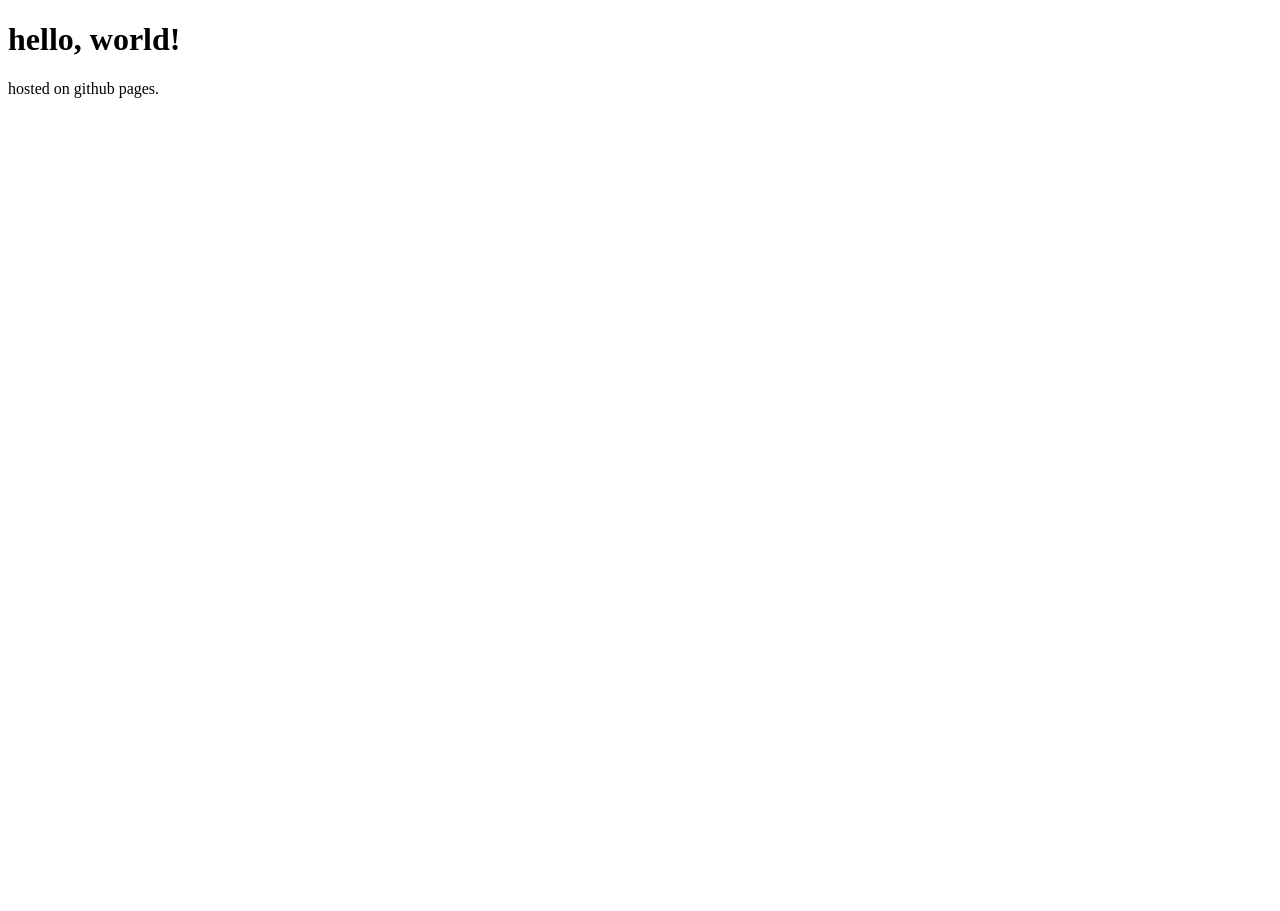
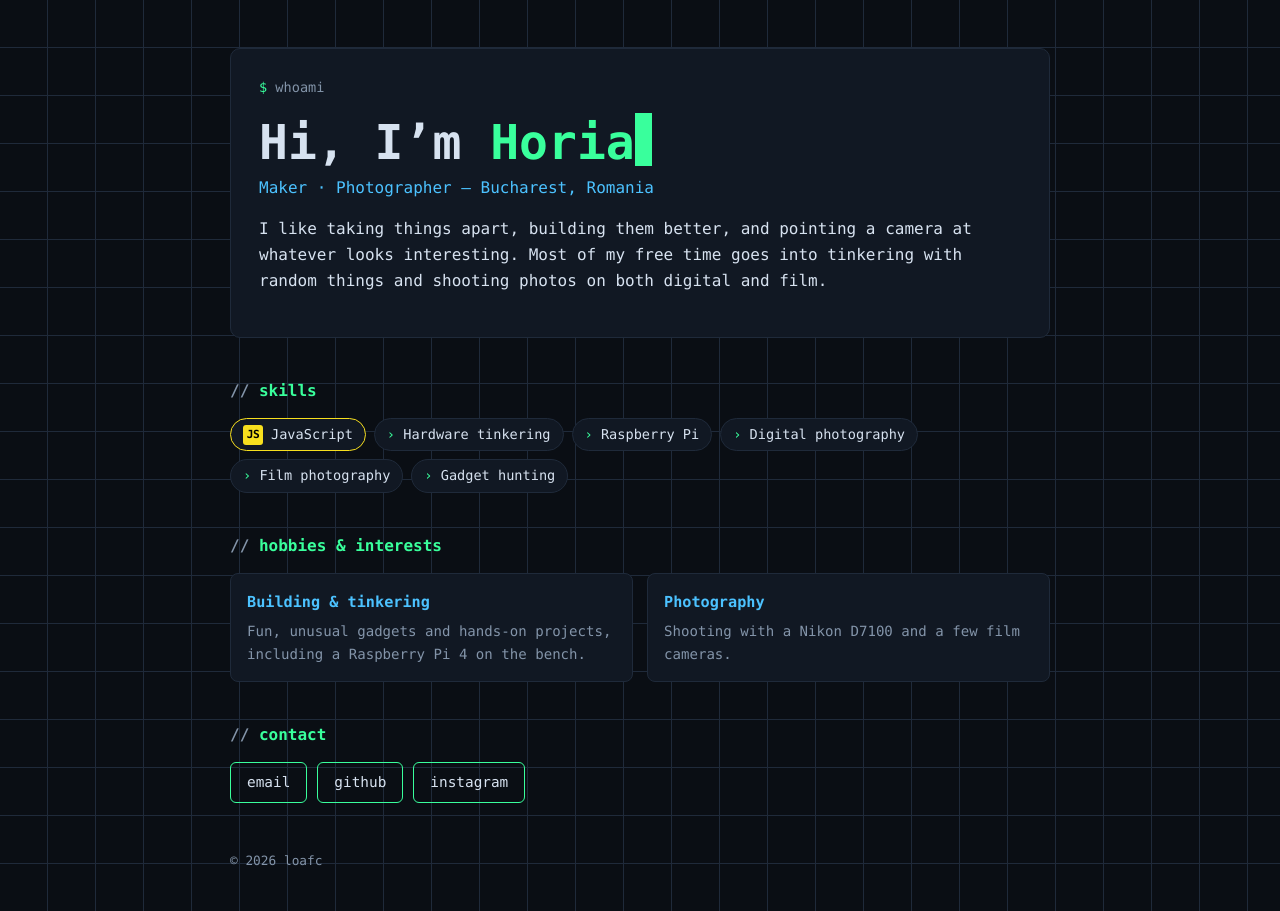
Before and after one commit to loafcc/website, a plain HTML site: page index.html in a window 1280 px wide. Shown: the top 911 px of the page. Before the commit the page ends 800 px from the top, so only its background shows below. Drawn offline with Linux system fonts and the light colour scheme.

Commit message:
Enhance index.html with meta tags and styles
Updated HTML structure, added meta tags, and improved styling.

```diff
--- a/index.html
+++ b/index.html
@@ -1,10 +1,72 @@
 <!DOCTYPE html>
-<html>
+<html lang="en">
 <head>
-    <title>my website</title>
+<meta charset="utf-8">
+<meta name="viewport" content="width=device-width, initial-scale=1, viewport-fit=cover">
+<title>About Me — Maker &amp; Photographer</title>
+<style>
+:root{--bg:#0a0e14;--panel:#111823;--line:#1f2a3a;--text:#d7e2f0;--muted:#8394a9;--accent:#39ff9c;--accent2:#4cc2ff;
+box-sizing:border-box;padding-top:env(safe-area-inset-top,0px);padding-bottom:env(safe-area-inset-bottom,0px)}
+@media (prefers-color-scheme:dark){:root:not([data-theme="light"]){--bg:#0a0e14;--panel:#111823;--line:#1f2a3a;--text:#d7e2f0;--muted:#8394a9;--accent:#39ff9c;--accent2:#4cc2ff}}
+:root[data-theme="dark"]{--bg:#0a0e14;--panel:#111823;--line:#1f2a3a;--text:#d7e2f0;--muted:#8394a9;--accent:#39ff9c;--accent2:#4cc2ff}
+html{scroll-padding-top:env(safe-area-inset-top,0px);color-scheme:dark}
+*{box-sizing:border-box}
+body{margin:0;background:var(--bg);color:var(--text);font-family:ui-monospace,"JetBrains Mono","Fira Code",Menlo,Consolas,monospace;line-height:1.6;
+background-image:linear-gradient(var(--line) 1px,transparent 1px),linear-gradient(90deg,var(--line) 1px,transparent 1px);background-size:48px 48px;background-position:-1px -1px}
+main{max-width:860px;margin:0 auto;padding:48px 20px 64px}
+.hero{padding:28px;background:var(--panel);border:1px solid var(--line);border-radius:10px}
+.prompt{color:var(--muted);font-size:.85rem}.prompt b{color:var(--accent);font-weight:400}
+h1{font-size:clamp(1.9rem,6vw,3rem);margin:.3em 0 .1em;line-height:1.15}
+h1 span{color:var(--accent)}
+.tag{color:var(--accent2);margin:0 0 14px}
+.cursor{display:inline-block;width:.6ch;height:1.1em;background:var(--accent);vertical-align:-.15em;animation:blink 1s steps(2) infinite}
+@keyframes blink{50%{opacity:0}}
+h2{font-size:1rem;color:var(--accent);margin:40px 0 14px;font-weight:600}
+h2::before{content:"// ";color:var(--muted)}
+.grid{display:grid;gap:14px;grid-template-columns:repeat(auto-fit,minmax(220px,1fr))}
+.card{background:var(--panel);border:1px solid var(--line);border-radius:8px;padding:16px}
+.card h3{margin:0 0 6px;font-size:.95rem;color:var(--accent2)}
+.card p{margin:0;color:var(--muted);font-size:.88rem}
+.chips{display:flex;flex-wrap:wrap;gap:8px;padding:0;margin:0;list-style:none}
+.chips li{border:1px solid var(--line);background:var(--panel);padding:5px 12px;border-radius:999px;font-size:.85rem}
+.chips li::before{content:"› ";color:var(--accent)}
+.chips li.lang{display:inline-flex;align-items:center;gap:8px;border-color:#f7df1e}
+.chips li.lang::before{content:none}
+.jsicon{display:inline-block;width:20px;height:20px;background:#f7df1e;color:#000;font-weight:700;font-size:.7rem;line-height:20px;text-align:center;border-radius:3px;letter-spacing:-.5px}
+.links{display:flex;flex-wrap:wrap;gap:10px}
+.links a{color:var(--text);text-decoration:none;border:1px solid var(--accent);padding:8px 16px;border-radius:6px;font-size:.9rem;transition:.15s}
+.links a:hover,.links a:focus-visible{background:var(--accent);color:var(--bg);outline:none}
+footer{margin-top:48px;color:var(--muted);font-size:.8rem}
+</style>
 </head>
 <body>
-    <h1>hello, world!</h1>
-    <p>hosted on github pages.</p>
+<main>
+  <section class="hero">
+    <div class="prompt"><b>$</b> whoami</div>
+    <h1>Hi, I’m <span>Horia</span><span class="cursor"></span></h1>
+    <p class="tag">Maker · Photographer — Bucharest, Romania</p>
+    <p>I like taking things apart, building them better, and pointing a camera at whatever looks interesting. Most of my free time goes into tinkering with random things and shooting photos on both digital and film.</p>
+  </section>
+
+  <h2>skills</h2>
+  <ul class="chips">
+    <li class="lang"><span class="jsicon" aria-hidden="true">JS</span>JavaScript</li><li>Hardware tinkering</li><li>Raspberry Pi</li><li>Digital photography</li><li>Film photography</li><li>Gadget hunting</li>
+  </ul>
+
+  <h2>hobbies &amp; interests</h2>
+  <div class="grid">
+    <div class="card"><h3>Building &amp; tinkering</h3><p>Fun, unusual gadgets and hands-on projects, including a Raspberry Pi 4 on the bench.</p></div>
+    <div class="card"><h3>Photography</h3><p>Shooting with a Nikon D7100 and a few film cameras.</p></div>
+  </div>
+
+  <h2>contact</h2>
+  <div class="links">
+    <a href="mailto:loafcccc@gmail.com">email</a>
+    <a href="https://github.com/loafcc">github</a>
+    <a href="https://www.instagram.com/loaf.photographs">instagram</a>
+  </div>
+
+  <footer>© 2026 loafc</footer>
+</main>
 </body>
 </html>
```
